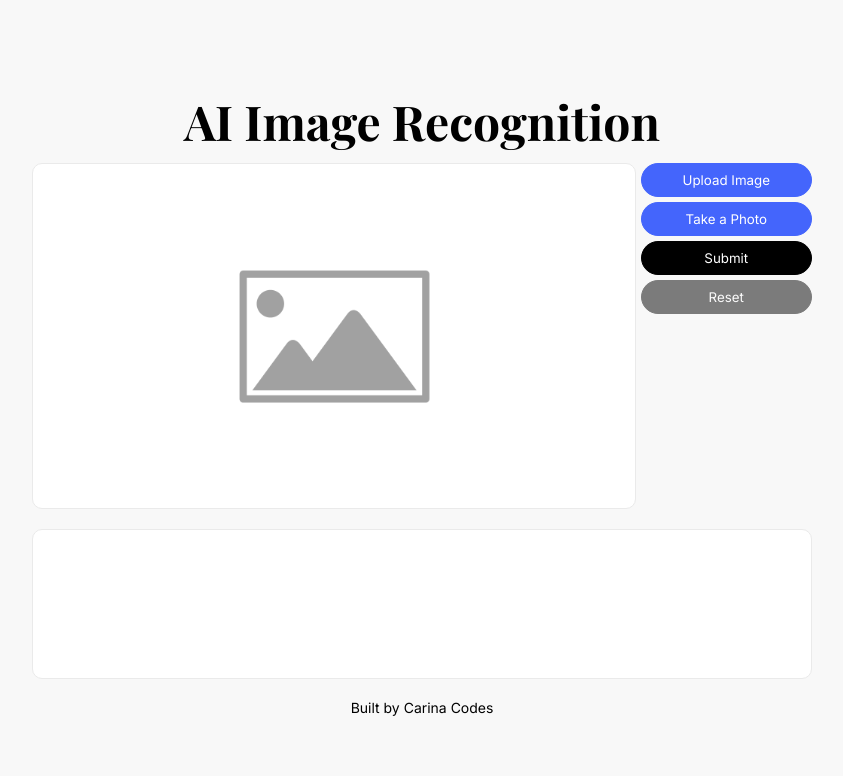
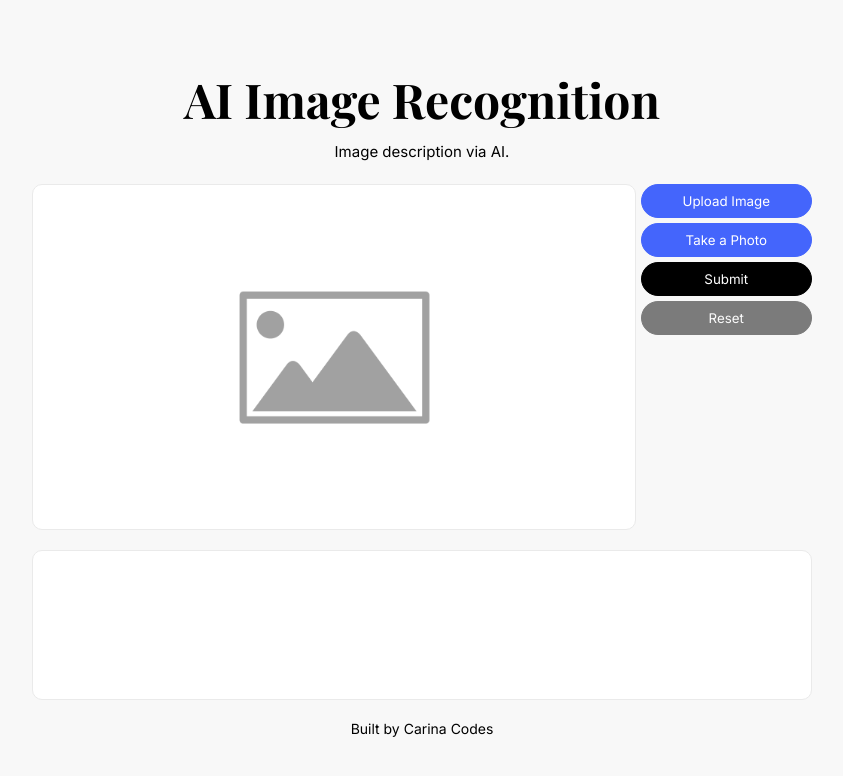
Before and after one commit to carina-codes/ai-image-recognition, a website: page index.html in a window 1280 px wide. Shown: the whole page, without its empty margins (218-1061 px from the left). Drawn offline with nearby package versions, Linux system fonts and the light colour scheme; a web font is replaced by a local one.

Commit message:
description

```diff
--- a/index.html
+++ b/index.html
@@ -16,6 +16,9 @@
 
     <header>
       <h1>AI Image Recognition</h1>
+      <p>
+        Image description via AI.
+      </p>
     </header>
 
     <div id="input">
```
